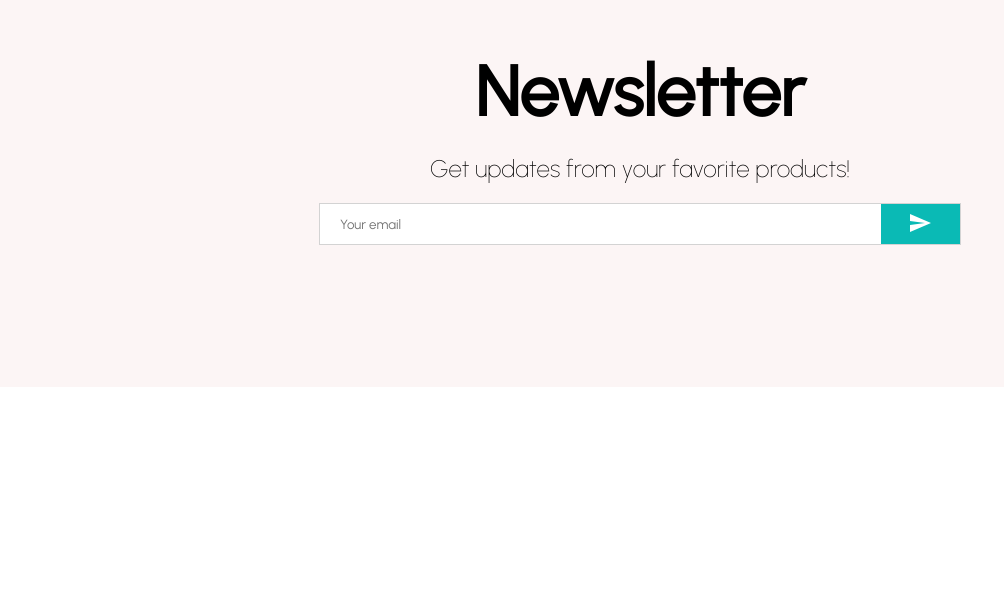
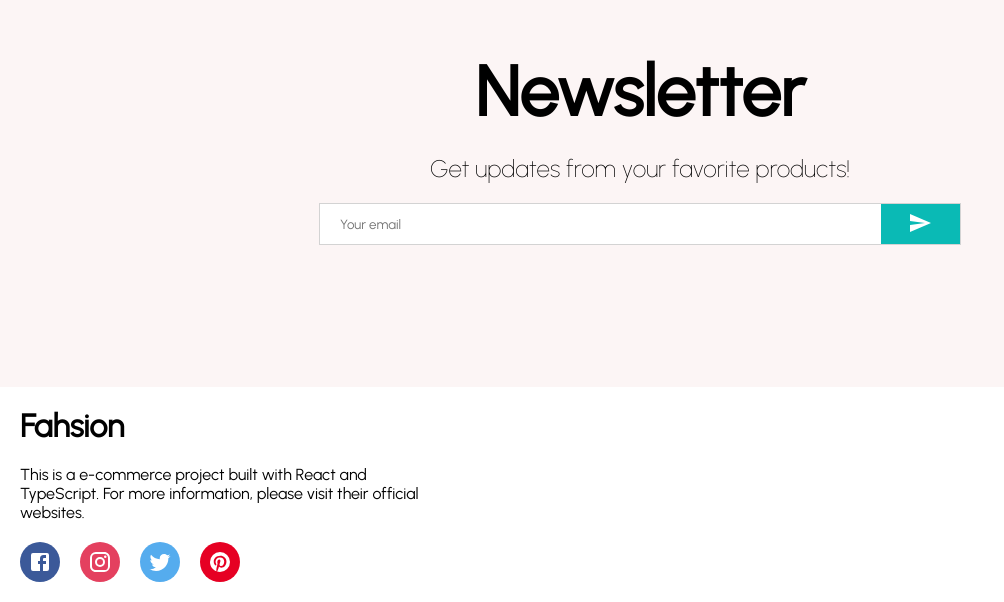
Before and after one commit to kowo0403hk/e-commerce-ts, a React (Create React App) app in the folder client/: page / in a window 1280 px wide. Shown: the part 2309-2911 px from the top of the page, without its empty margins (0-1004 px from the left). Before the commit the page ends 2696 px from the top, so only its background shows below. Built offline with nearby package versions, Linux system fonts and the light colour scheme.

Commit message:
properly styled social media icons

```diff
--- a/client/src/components/Footer.tsx
+++ b/client/src/components/Footer.tsx
@@ -7,12 +7,30 @@ const Container = styled.div`
 `;
 const Left = styled.div`
   flex: 1;
+  display: flex;
+  flex-direction: column;
+  padding: 20px;
 `;
 
 const Logo = styled.h1``;
-const Description = styled.p``;
-const SocialContainer = styled.h1``;
-const SocialIcon = styled.h1``;
+const Description = styled.p`
+  margin: 20px 0px;
+`;
+const SocialContainer = styled.h1`
+  display: flex;
+`;
+
+const SocialIcon = styled.h1`
+  width: 40px;
+  height: 40px;
+  border-radius: 50%;
+  color: white;
+  background-color: #${(props) => props.color};
+  display: flex;
+  align-items: center;
+  justify-content: center;
+  margin-right: 20px;
+`;
 
 const Center = styled.div`
   flex: 1;
@@ -31,16 +49,16 @@ const Footer: FC = () => {
           information, please visit their official websites.
         </Description>
         <SocialContainer>
-          <SocialIcon>
+          <SocialIcon color="3B5999">
             <Facebook />
           </SocialIcon>
-          <SocialIcon>
+          <SocialIcon color="E4405F">
             <Instagram />
           </SocialIcon>
-          <SocialIcon>
+          <SocialIcon color="55ACEE">
             <Twitter />
           </SocialIcon>
-          <SocialIcon>
+          <SocialIcon color="E60023">
             <Pinterest />
           </SocialIcon>
         </SocialContainer>
--- a/client/src/pages/Home.tsx
+++ b/client/src/pages/Home.tsx
@@ -1,6 +1,7 @@
 import React, { FC } from "react";
 import Announcement from "../components/Announcement";
 import Categories from "../components/Categories";
+import Footer from "../components/Footer";
 import Navbar from "../components/Navbar";
 import NewsLetter from "../components/NewsLetter";
 import Products from "../components/Products";
@@ -15,6 +16,7 @@ const Home: FC = () => {
       <Categories />
       <Products />
       <NewsLetter />
+      <Footer />
     </div>
   );
 };
```
